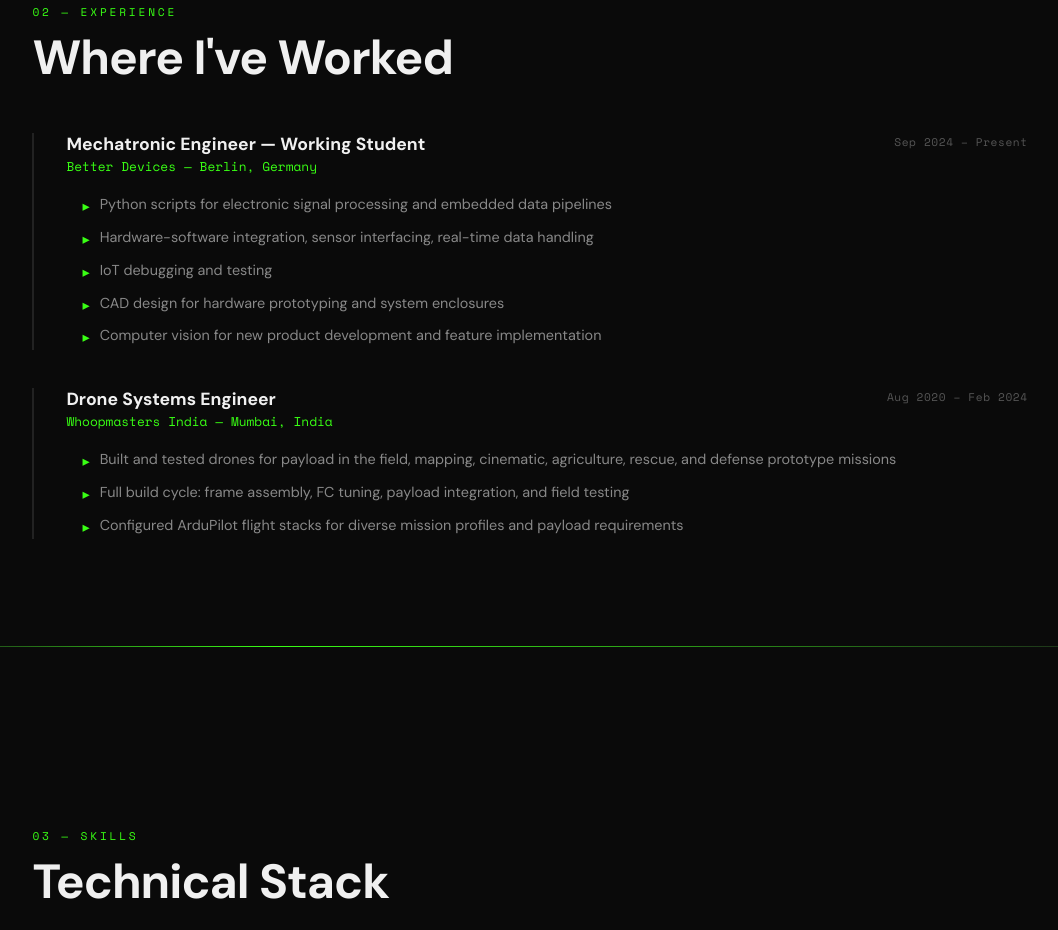
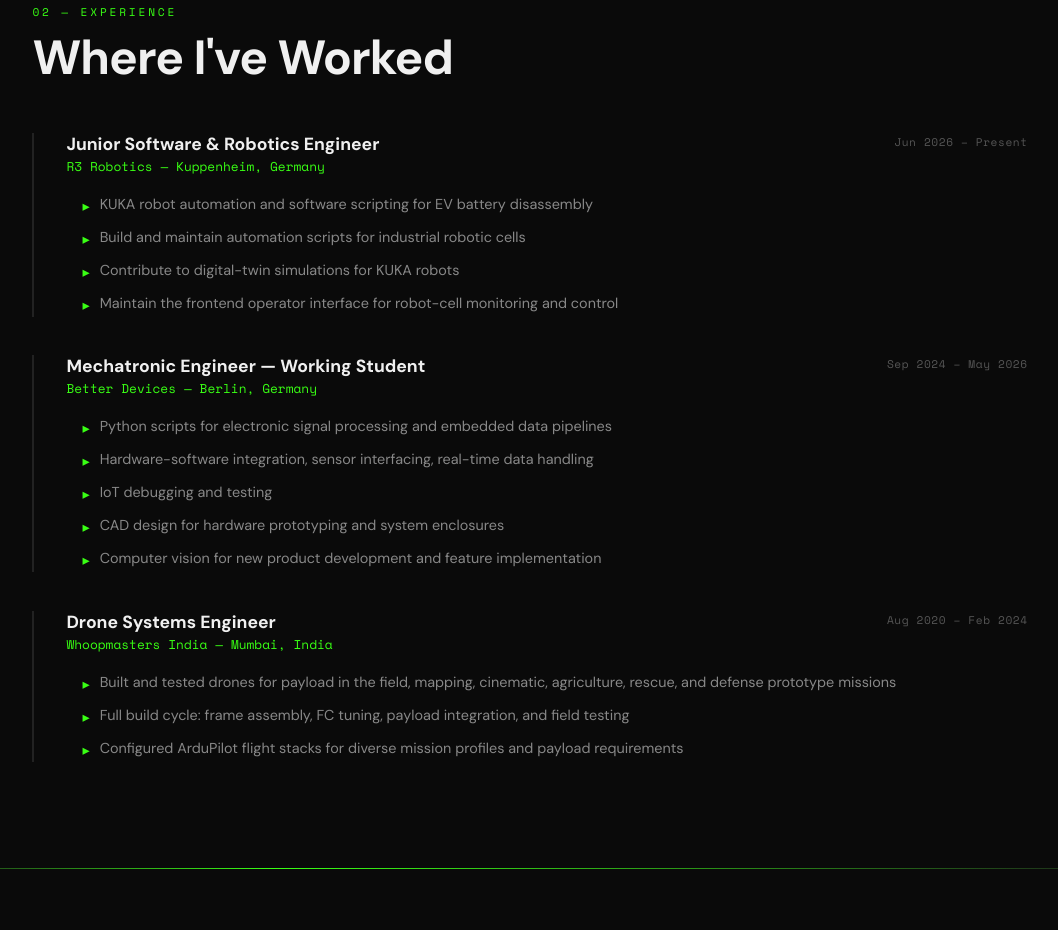
Before and after one commit to siddhesh1008/siddhesh-portfolio, a React (Create React App) app: page / in a window 1280 px wide. Shown: the part 1860-2790 px from the top of the page, without its empty margins (110-1168 px from the left). Built offline with nearby package versions, Linux system fonts and the light colour scheme.

Commit message:
Add experience entry for Junior Software & Robotics Engineer at R3 Robotics

```diff
--- a/src/App.js
+++ b/src/App.js
@@ -181,10 +181,22 @@
 const EXPERIENCE = {
   en: [
     {
+      role: "Junior Software & Robotics Engineer",
+      company: "R3 Robotics",
+      location: "Kuppenheim, Germany",
+      period: "Jun 2026 – Present",
+      points: [
+        "KUKA robot automation and software scripting for EV battery disassembly",
+        "Build and maintain automation scripts for industrial robotic cells",
+        "Contribute to digital-twin simulations for KUKA robots",
+        "Maintain the frontend operator interface for robot-cell monitoring and control",
+      ],
+    },
+    {
       role: "Mechatronic Engineer — Working Student",
       company: "Better Devices",
       location: "Berlin, Germany",
-      period: "Sep 2024 – Present",
+      period: "Sep 2024 – May 2026",
       points: [
         "Python scripts for electronic signal processing and embedded data pipelines",
         "Hardware-software integration, sensor interfacing, real-time data handling",
@@ -207,10 +219,22 @@
   ],
   de: [
     {
+      role: "Junior Software- & Robotik-Ingenieur",
+      company: "R3 Robotics",
+      location: "Kuppenheim, Deutschland",
+      period: "Jun 2026 – heute",
+      points: [
+        "KUKA-Roboterautomatisierung und Softwareskripting für die Demontage von EV-Batterien",
+        "Entwicklung und Wartung von Automatisierungsskripten für industrielle Roboterzellen",
+        "Mitwirkung an digitalen Zwilling-Simulationen für KUKA-Roboter",
+        "Wartung der Frontend-Bedienoberfläche für die Überwachung und Steuerung von Roboterzellen",
+      ],
+    },
+    {
       role: "Mechatronik-Ingenieur — Werkstudent",
       company: "Better Devices",
       location: "Berlin, Deutschland",
-      period: "Sep 2024 – heute",
+      period: "Sep 2024 – Mai 2026",
       points: [
         "Python-Skripte für elektronische Signalverarbeitung und eingebettete Datenpipelines",
         "Hardware-Software-Integration, Sensoranbindung, Echtzeit-Datenverarbeitung",
```
